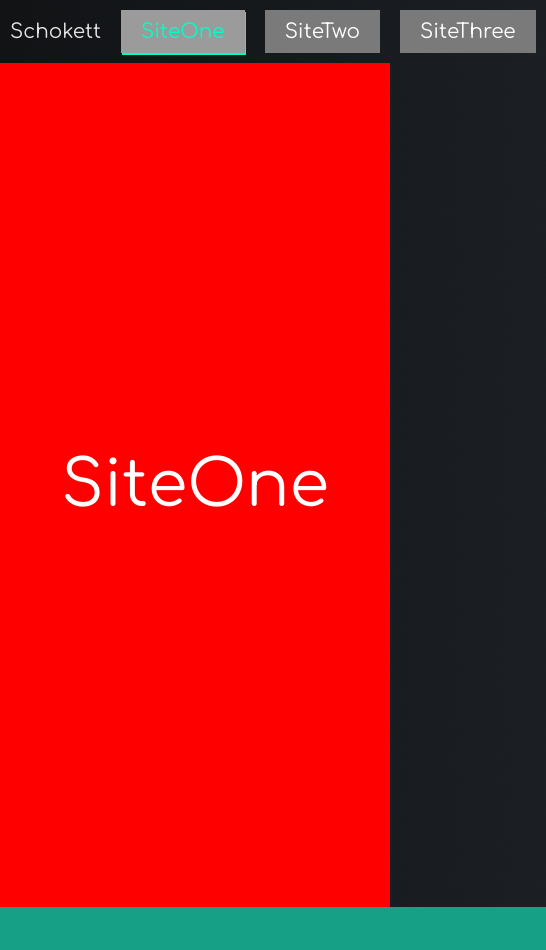
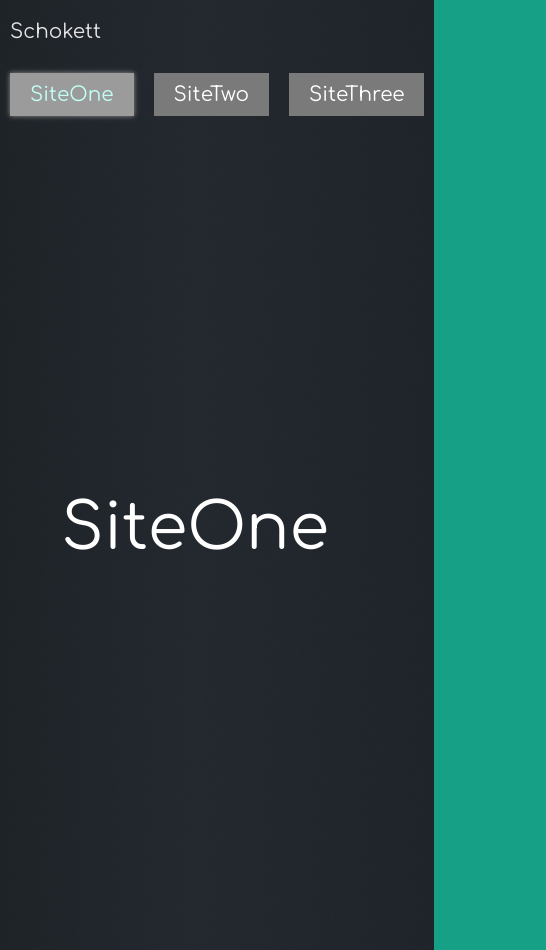
Before and after one commit to SkrollanElenaZimmermann/Schokett.de, a Vue app: page /#/ in a window 390 px wide. Shown: the whole page, 546 px wide, since content can reach past the window. Before the commit the page ends 907 px from the top, so only its background shows below. Built offline with nearby package versions, Linux system fonts and the light colour scheme.

Commit message:
responsive Wallpaper Body + NavBar design

```diff
--- a/src/App.vue
+++ b/src/App.vue
@@ -10,7 +10,7 @@
 import NavBar from './components/NavBar.vue'
 
 import myBackground from '@/assets/background.jpg';
-// import HiTwitch from '@/assets/HiTwitch.png';
+
 
 export default {
   name: 'App',
@@ -26,6 +26,9 @@ export default {
     document.title = "Schokett";
     document.body.style.backgroundColor = '#16a085';
     document.body.style.backgroundImage = `url(${myBackground})`;
+    document.body.style.backgroundSize = 'cover';
+    document.body.style.backgroundPosition = 'center center';
+    document.body.style.backgroundRepeat = 'no-repeat';
   }
 }
 </script>
@@ -53,4 +56,5 @@ export default {
 .fade-leave-to {
   opacity: 0;
 }
+
 </style>
--- a/src/components/NavBar.vue
+++ b/src/components/NavBar.vue
@@ -20,7 +20,6 @@ export default {
 }
 </script>
 
-<!-- Add "scoped" attribute to limit CSS to this component only -->
 <style scoped>
 .navbar {
  display: flex;
@@ -43,9 +42,21 @@ export default {
   text-decoration: none;
 }
 .active {
-  color: rgb(0, 255, 200) !important;
+  color: rgb(193, 255, 245) !important;
   background-color: rgb(155, 155, 155) !important;
-  box-shadow: 1px 2px rgb(0, 255, 200) !important;
+  box-shadow: 0 0 5px rgba(255, 255, 255, 0.5) !important;
 }
 
+
+@media (max-width: 768px) {
+  .navbar {
+    flex-direction: column;
+    align-items: flex-start;
+  }
+  .navbar .nav_buttons {
+    margin-top: 20px;
+  }
+}
+
+
 </style>
--- a/src/components/SiteOne.vue
+++ b/src/components/SiteOne.vue
@@ -5,6 +5,8 @@
 </template>
 
 <script>
+
+
 export default {
   name: 'SiteOne',
   mounted() {
@@ -22,11 +24,12 @@ export default {
 .container {
   height: 100vh;
   width: 100%;
-  background: red;
+  /* background: rgb(255, 47, 144); */
   display: flex;
   justify-content: center;
   align-items: center;
   font-size: 400%;
   color: white;
 }
+
 </style>
```
